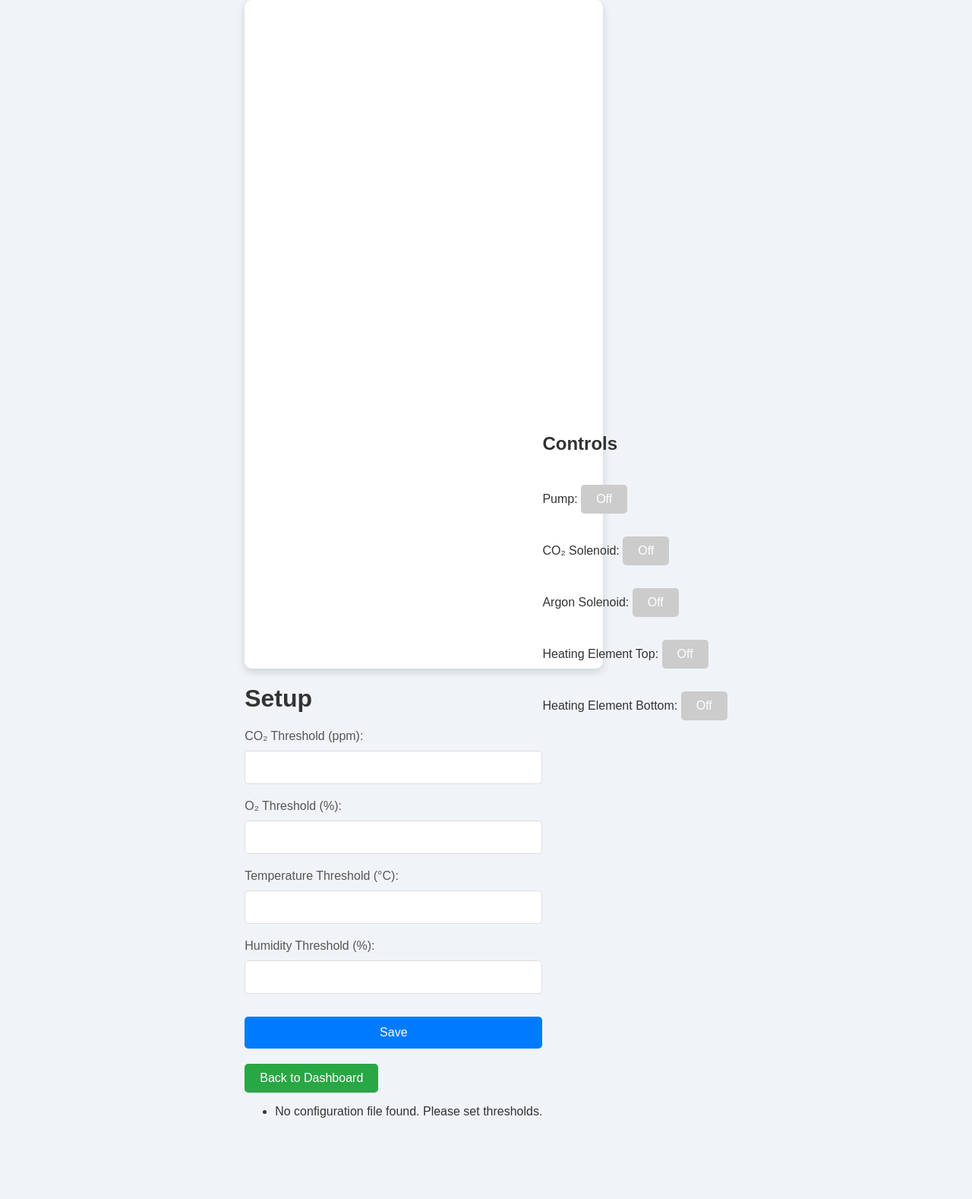
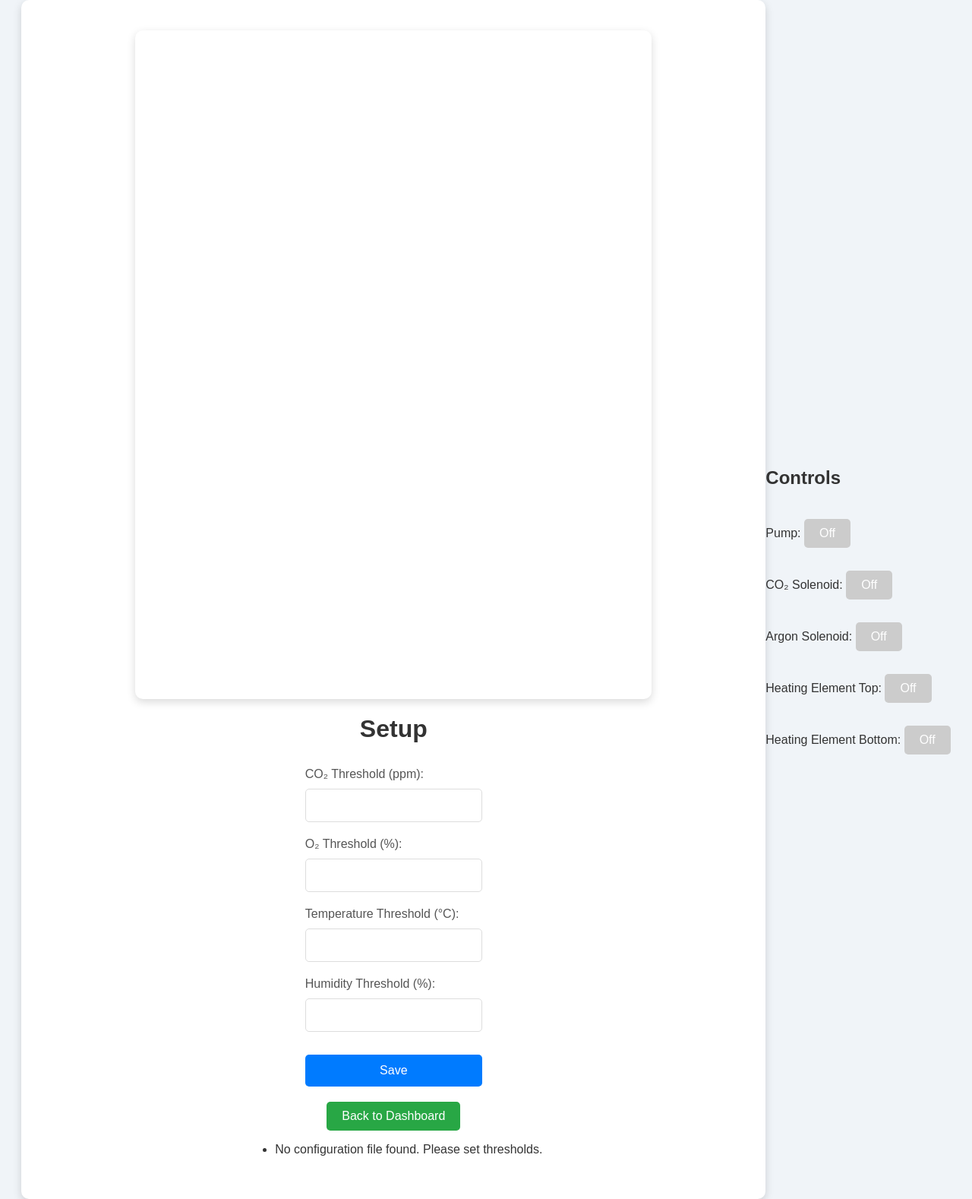
Before and after one commit to TheDukeElephant/bepproject, a Flask app: page /setup in a window 1280 px wide. Shown: the whole page at 76% size. Before the commit the page ends 1471 px from the top, so only its background shows below. Run offline with Flask 3, Linux system fonts and the light colour scheme; a user stored in the database is signed in.

Commit message:
setup main container add

```diff
--- a/app/static/styles.css
+++ b/app/static/styles.css
@@ -9,6 +9,18 @@ body {
     min-height: 100vh;
     background-color: #f0f4f8;
     color: #333;
+}
+.main-container {
+    display: flex;
+    flex-direction: column;
+    align-items: center;
+    background-color: #fff;
+    padding: 40px;
+    border-radius: 10px;
+    box-shadow: 0 4px 12px rgba(0, 0, 0, 0.15);
+    max-width: 900px;
+    width: 100%;
+    text-align: center;
 }
 
 /* Login Form Styling */
```
